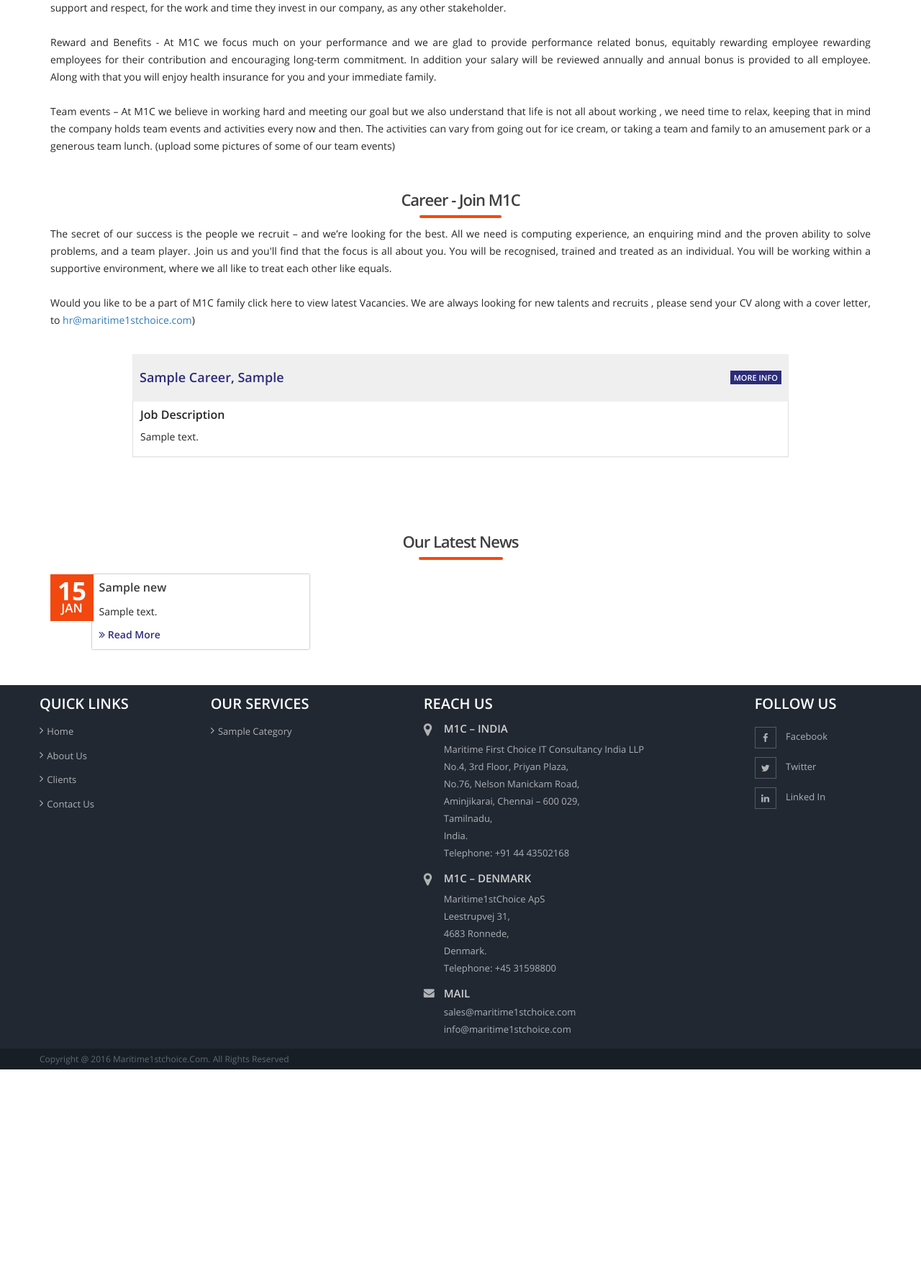
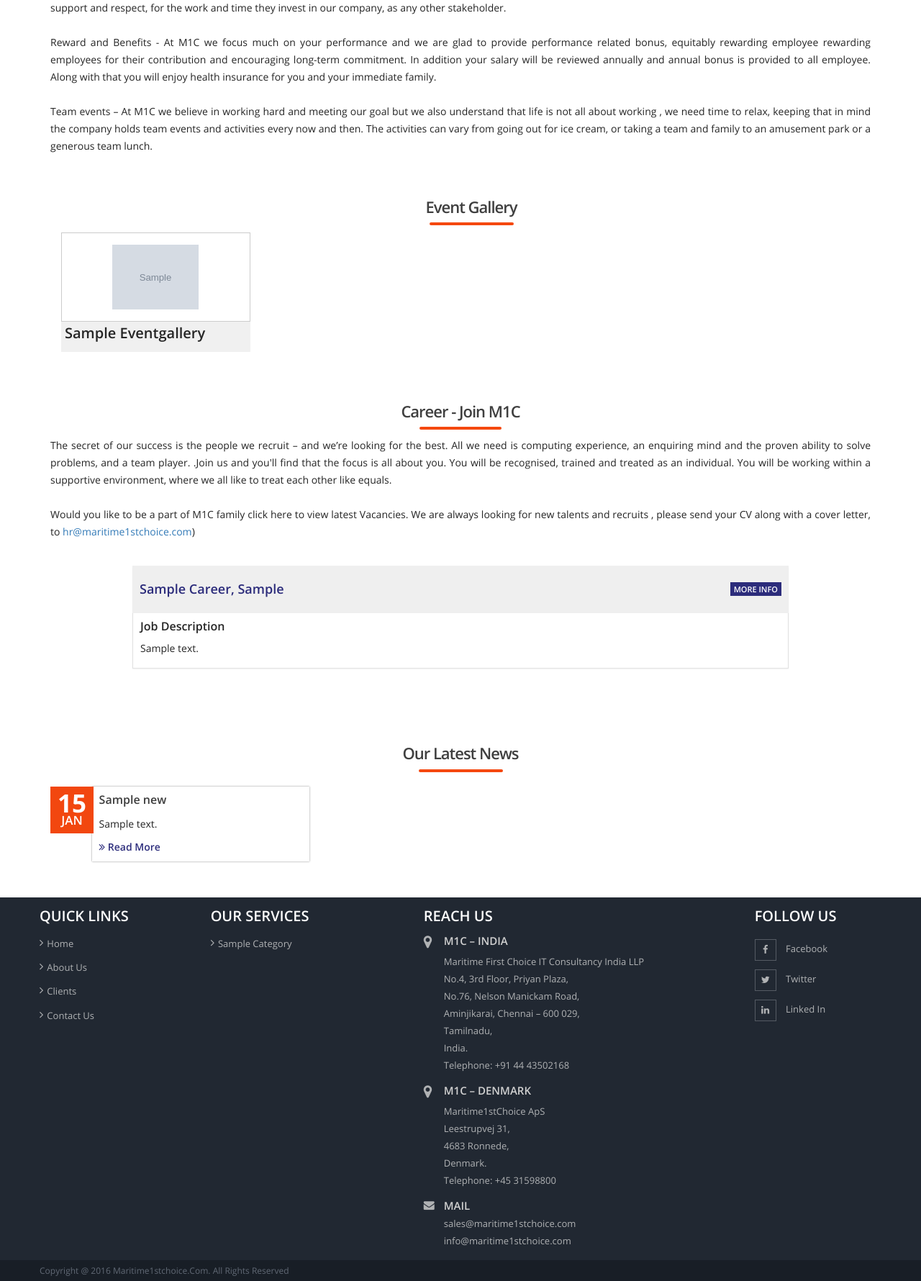
Before and after one commit to shananbu/maritime1choice, a PHP site: page /careers.php in a window 1280 px wide. Shown: the part 397-2177 px from the top of the page at 72% size. Before the commit the page ends 1883 px from the top, so only its background shows below. Run offline with PHP 8.4, Linux system fonts and the light colour scheme; tables that the repository leaves empty hold one stand-in row (values such as "Sample post"); grey boxes marked "Sample" are stand-in pictures.

Commit message:
M1C Gallery

```diff
--- a/careers.php
+++ b/careers.php
@@ -68,9 +68,15 @@
 
                     from going out for ice cream, or taking a team and family to an amusement park or a
 
-                    generous team lunch. (upload some pictures of some of our team events) </p>
+                    generous team lunch.</p>
             </div>
-
+            <section class="ful_row">
+                <div class="container">
+                    <section class="ad_pa latest_news">
+                        <?php include("m1cGallery.php"); ?>
+                    </section>
+                </div>
+            </section>
             <div class="car_pane" id="joinM1c">
                 <h1 class="h_1">Career - Join M1C</h1>
                 <p class="te_ali_justify">The secret of our success is the people we recruit – and we’re looking for the
--- /dev/null
+++ b/m1cGallery.php
@@ -0,0 +1,29 @@
+<?php include("admin/config.php"); ?>
+
+<div class="row">
+  <?php
+
+    $sql = "SELECT * FROM EventGallery where status = 1 order by createdDate desc LIMIT 3";
+
+    $result = mysqli_query($iCon, $sql);
+
+    if(mysqli_num_rows($result) > 0) {
+
+    ?>
+  <h1 class="h_1">Event gallery</h1>
+  <?php }
+
+    while ($row = mysqli_fetch_assoc($result)) {
+
+    ?>
+  <div class="col-sm-3 client_page">
+      <figure>
+        <a > <span> <img
+                src="admin/<?php echo $row['imageFileName'] ?>"> </span> </a>
+        <figcaption>
+          <h1><?php echo $row['name'] ?></h1>
+        </figcaption>
+      </figure>
+    </div>
+  <?php } ?>
+</div>
```
